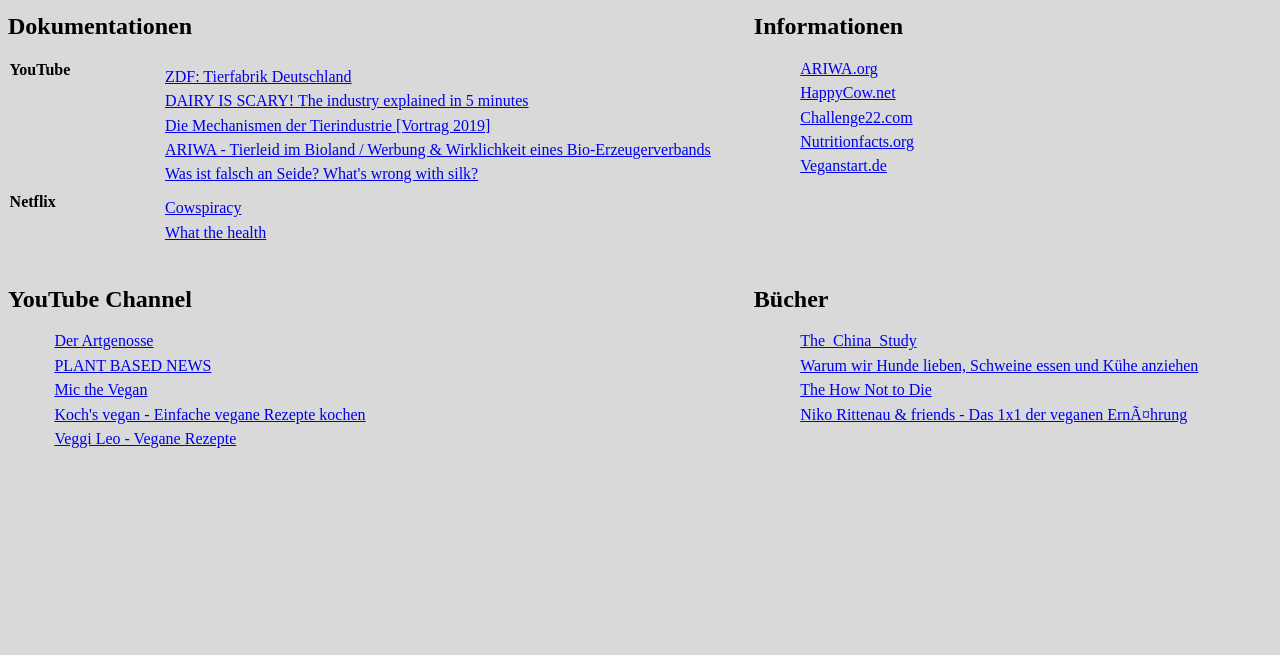
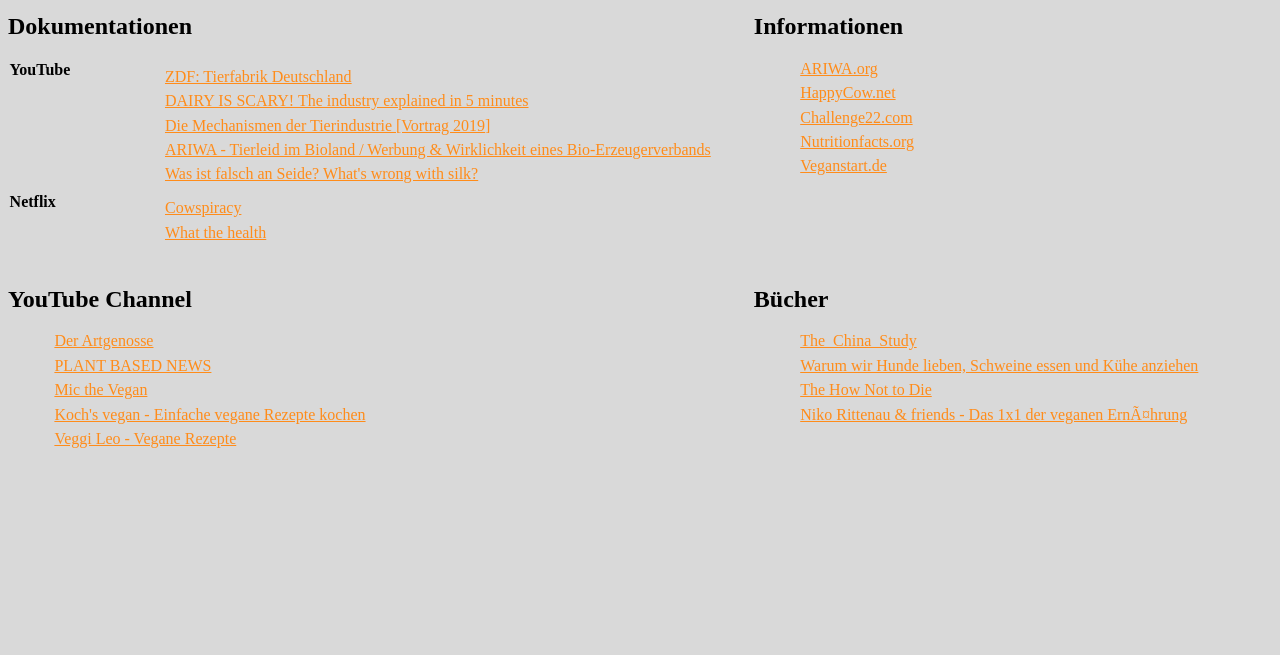
Before and after one commit to easymf74/easymf74.github.io, a plain HTML site: page index.html in a window 1280 px wide. Shown: the part 103-758 px from the top of the page. Drawn offline with Linux system fonts and the light colour scheme.

Commit message:
Links Farbgleich mit Header

```diff
--- a/grid-style.css
+++ b/grid-style.css
@@ -16,6 +16,10 @@ body{
 li{
 	list-style:none;
 	margin:0.4em;
+}
+
+li a{
+    color: #ff8c1a;
 }
 
 main a:hover {
```
